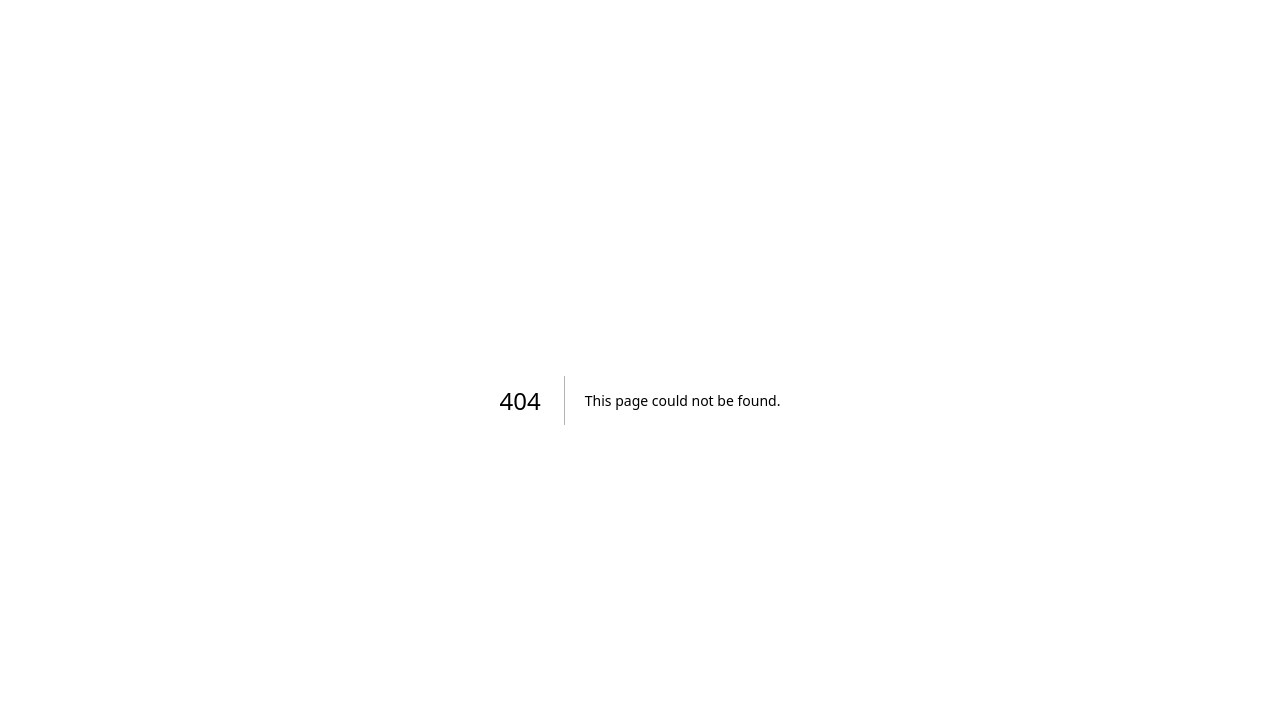
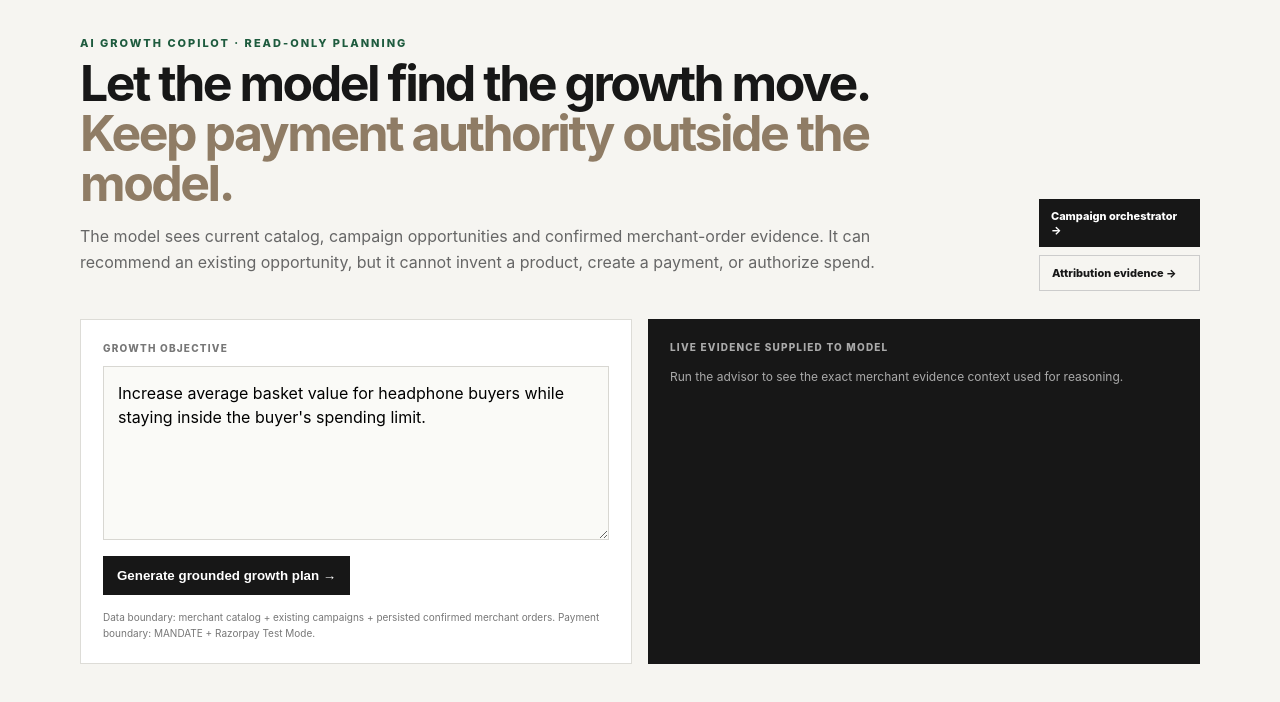
Before and after one commit to akashrajeev/AgenticCommerce, a Next.js app in the folder apps/merchant/: page /campaigns/ai in a window 1280 px wide. Before the commit this address had no page. Shown: the top 702 px of the page. Built offline with nearby package versions, Linux system fonts and the light colour scheme.

Commit message:
feat: add AI growth copilot

```diff
--- /dev/null
+++ b/apps/merchant/src/app/campaigns/ai/page.tsx
@@ -0,0 +1,54 @@
+"use client";
+
+import { useState } from "react";
+
+type Plan = {
+  campaignId: string;
+  strategy: "CROSS_SELL" | "UPSELL";
+  sourceProductId: string;
+  targetProductId: string;
+  audience: string;
+  rationale: string;
+  evidence: Array<{ metric: string; value: string }>;
+  guardrails: string[];
+  expectedIncrementalRevenuePaise: number;
+  confidence: number;
+};
+type Result = { plan?: Plan; model?: string; liveEvidence?: { confirmedOrders: number; confirmedRevenuePaise: number; realizedIncrementalRevenuePaise: number }; execution?: { allowed: boolean; nextRoute: string; reason: string }; error?: string } | null;
+
+const money = (paise: number) => new Intl.NumberFormat("en-IN", { style: "currency", currency: "INR", maximumFractionDigits: 0 }).format(paise / 100);
+
+export default function AIGrowthAdvisorPage() {
+  const [objective, setObjective] = useState("Increase average basket value for headphone buyers while staying inside the buyer's spending limit.");
+  const [result, setResult] = useState<Result>(null);
+  const [busy, setBusy] = useState(false);
+
+  async function run() {
+    setBusy(true);
+    setResult(null);
+    try {
+      const response = await fetch("/api/ai-growth", { method: "POST", headers: { "content-type": "application/json" }, body: JSON.stringify({ objective }), cache: "no-store" });
+      const body = await response.json() as Result;
+      setResult(body);
+    } catch (error) {
+      setResult({ error: error instanceof Error ? error.message : "AI_GROWTH_FAILED" });
+    } finally { setBusy(false); }
+  }
+
+  return <main style={{ minHeight: "100vh", background: "#f6f5f1", color: "#171717", padding: 36, fontFamily: "Inter, Arial, sans-serif" }}><div style={{ maxWidth: 1120, margin: "0 auto" }}>
+    <header style={{ display: "flex", justifyContent: "space-between", gap: 20, alignItems: "end", marginBottom: 28 }}><div><div style={{ fontSize: 11, color: "#1e5b3e", letterSpacing: 2, fontWeight: 800 }}>AI GROWTH COPILOT · READ-ONLY PLANNING</div><h1 style={{ fontSize: 50, lineHeight: 1, letterSpacing: "-.05em", margin: "8px 0 12px" }}>Let the model find the growth move.<br /><span style={{ color: "#8f7c65" }}>Keep payment authority outside the model.</span></h1><p style={{ maxWidth: 850, color: "#666", lineHeight: 1.6 }}>The model sees current catalog, campaign opportunities and confirmed merchant-order evidence. It can recommend an existing opportunity, but it cannot invent a product, create a payment, or authorize spend.</p></div><div style={{ display: "grid", gap: 8 }}><a href="/campaigns" style={{ padding: "10px 12px", background: "#171717", color: "white", textDecoration: "none", fontSize: 11, fontWeight: 800 }}>Campaign orchestrator →</a><a href="/campaigns/attribution" style={{ padding: "10px 12px", border: "1px solid #ccc", color: "#171717", textDecoration: "none", fontSize: 11, fontWeight: 800 }}>Attribution evidence →</a></div></header>
+
+    <section style={{ display: "grid", gridTemplateColumns: "1fr 1fr", gap: 16 }}>
+      <div style={{ background: "white", border: "1px solid #dddcd7", padding: 22 }}><div style={{ fontSize: 10, color: "#777", letterSpacing: 1.2, fontWeight: 800 }}>GROWTH OBJECTIVE</div><textarea value={objective} onChange={(event) => setObjective(event.target.value)} rows={6} style={{ marginTop: 12, width: "100%", boxSizing: "border-box", border: "1px solid #d8d7d2", padding: 14, resize: "vertical", font: "inherit", lineHeight: 1.5, background: "#fafaf7" }} /><button disabled={busy || objective.trim().length < 5} onClick={() => void run()} style={{ marginTop: 12, border: 0, background: "#171717", color: "white", padding: "12px 14px", fontWeight: 800, cursor: "pointer" }}>{busy ? "Reasoning over live merchant data…" : "Generate grounded growth plan →"}</button><div style={{ marginTop: 14, color: "#777", fontSize: 10, lineHeight: 1.6 }}>Data boundary: merchant catalog + existing campaigns + persisted confirmed merchant orders. Payment boundary: MANDATE + Razorpay Test Mode.</div></div>
+
+      <div style={{ background: "#171717", color: "white", padding: 22 }}><div style={{ fontSize: 10, color: "#aaa", letterSpacing: 1.2, fontWeight: 800 }}>LIVE EVIDENCE SUPPLIED TO MODEL</div>{result?.liveEvidence ? <div style={{ display: "grid", gridTemplateColumns: "1fr 1fr", gap: 10, marginTop: 14 }}>{[["Confirmed orders", String(result.liveEvidence.confirmedOrders)], ["Confirmed revenue", money(result.liveEvidence.confirmedRevenuePaise)], ["Realized uplift", money(result.liveEvidence.realizedIncrementalRevenuePaise)], ["Payment rail", "Razorpay Test Mode"]].map(([label, value]) => <div key={label} style={{ border: "1px solid #353535", padding: 14 }}><div style={{ fontSize: 9, color: "#aaa", letterSpacing: 1 }}>{label}</div><strong style={{ display: "block", marginTop: 7, fontSize: 21 }}>{value}</strong></div>)}</div> : <div style={{ marginTop: 14, color: "#aaa", lineHeight: 1.6, fontSize: 12 }}>Run the advisor to see the exact merchant evidence context used for reasoning.</div> }</div>
+    </section>
+
+    {result?.error ? <section style={{ marginTop: 16, background: "#f6e9e7", border: "1px solid #dfc1bc", padding: 16, color: "#7b302b", fontSize: 12 }}>{result.error === "AI_GROWTH_NOT_CONFIGURED" ? "AI advisor is not configured. Set OPENAI_API_KEY server-side; no fallback or fake AI response is used." : result.error}</section> : null}
+
+    {result?.plan ? <section style={{ marginTop: 16, background: "white", border: "1px solid #dddcd7", padding: 24 }}><div style={{ display: "flex", justifyContent: "space-between", gap: 16, alignItems: "end" }}><div><div style={{ fontSize: 10, color: "#777", letterSpacing: 1.2, fontWeight: 800 }}>GROUNDED AI PLAN</div><h2 style={{ margin: "7px 0 0", fontSize: 31 }}>{result.plan.strategy} · {result.plan.campaignId}</h2></div><div style={{ textAlign: "right" }}><div style={{ fontSize: 9, color: "#777", letterSpacing: 1 }}>MODEL CONFIDENCE</div><strong style={{ fontSize: 27 }}>{Math.round(result.plan.confidence * 100)}%</strong><div style={{ fontSize: 9, color: "#777", marginTop: 2 }}>{result.model}</div></div></div>
+      <div style={{ display: "grid", gridTemplateColumns: "1fr 1fr", gap: 18, marginTop: 20 }}><div><div style={{ fontSize: 10, color: "#777", letterSpacing: 1, fontWeight: 800 }}>RECOMMENDATION</div><div style={{ marginTop: 8, fontSize: 17, fontWeight: 800 }}>{result.plan.sourceProductId} → {result.plan.targetProductId}</div><p style={{ color: "#666", lineHeight: 1.65, fontSize: 12 }}>{result.plan.rationale}</p><div style={{ marginTop: 14, fontSize: 10, color: "#777", letterSpacing: 1, fontWeight: 800 }}>AUDIENCE</div><p style={{ color: "#555", lineHeight: 1.55, fontSize: 12 }}>{result.plan.audience}</p></div><div><div style={{ fontSize: 10, color: "#777", letterSpacing: 1, fontWeight: 800 }}>MODEL EVIDENCE</div><div style={{ marginTop: 9, display: "grid", gap: 7 }}>{result.plan.evidence.map((item, index) => <div key={`${item.metric}-${index}`} style={{ borderLeft: "3px solid #c8d8ce", padding: "8px 0 8px 10px", fontSize: 11 }}><strong>{item.metric}</strong><div style={{ color: "#666", marginTop: 3 }}>{item.value}</div></div>)}</div><div style={{ marginTop: 14, fontSize: 10, color: "#777", letterSpacing: 1, fontWeight: 800 }}>GUARDRAILS</div><div style={{ marginTop: 8, display: "flex", gap: 6, flexWrap: "wrap" }}>{result.plan.guardrails.map((guardrail) => <span key={guardrail} style={{ padding: "6px 8px", background: "#f0f6f2", border: "1px solid #d4e2d8", color: "#1e5b3e", fontSize: 9 }}>{guardrail}</span>)}</div></div></div>
+      <div style={{ marginTop: 20, borderTop: "1px solid #e6e4df", paddingTop: 16, display: "flex", justifyContent: "space-between", gap: 20, alignItems: "center" }}><div><div style={{ fontSize: 10, color: "#777", letterSpacing: 1, fontWeight: 800 }}>EXPECTED INCREMENTAL VALUE</div><strong style={{ fontSize: 25 }}>+{money(result.plan.expectedIncrementalRevenuePaise)}</strong><div style={{ color: "#777", fontSize: 10, marginTop: 4 }}>Expectation only; no payment has been counted.</div></div><a href={result.execution?.nextRoute ?? "/campaigns"} style={{ background: "#171717", color: "white", textDecoration: "none", padding: "12px 14px", fontSize: 11, fontWeight: 800 }}>Review in campaign orchestrator →</a></div>
+    </section> : null}
+  </div></main>;
+}
```
